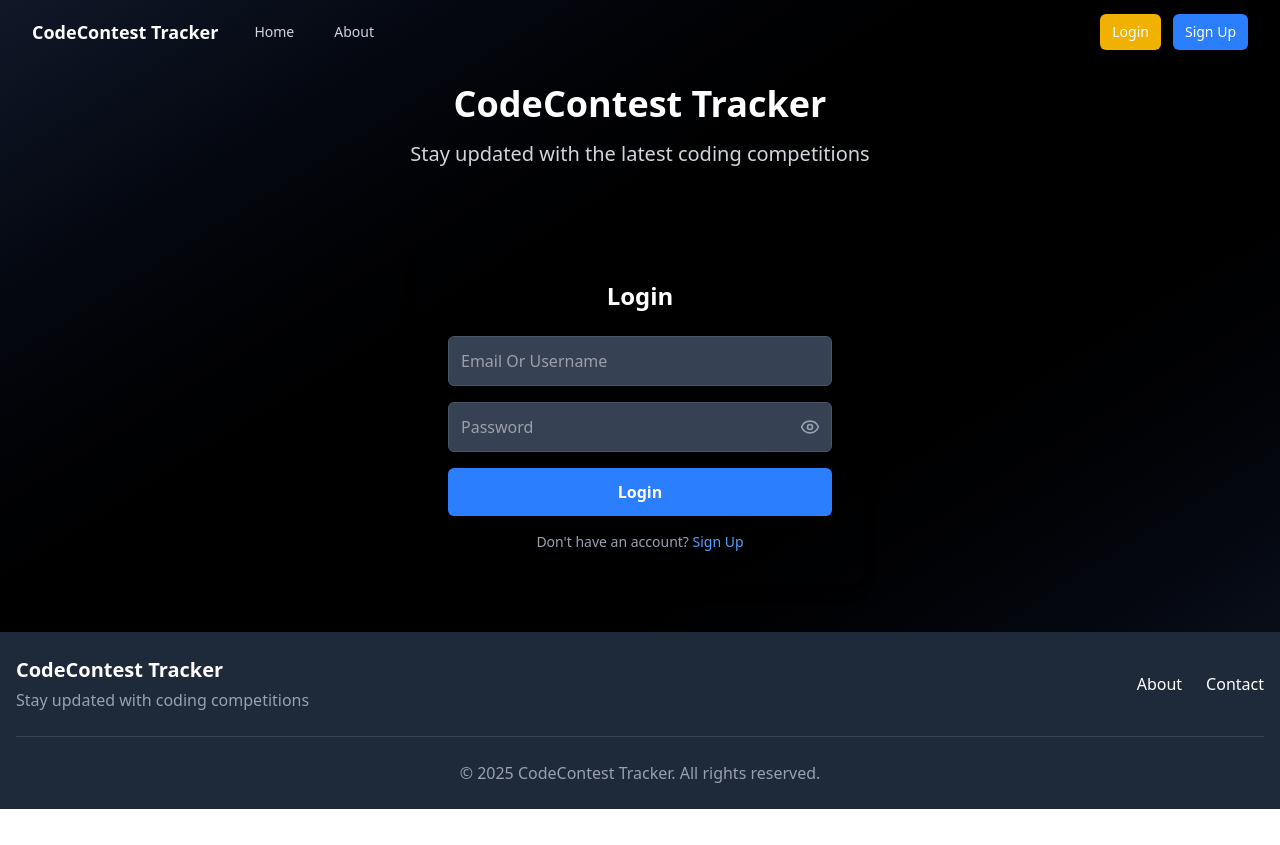
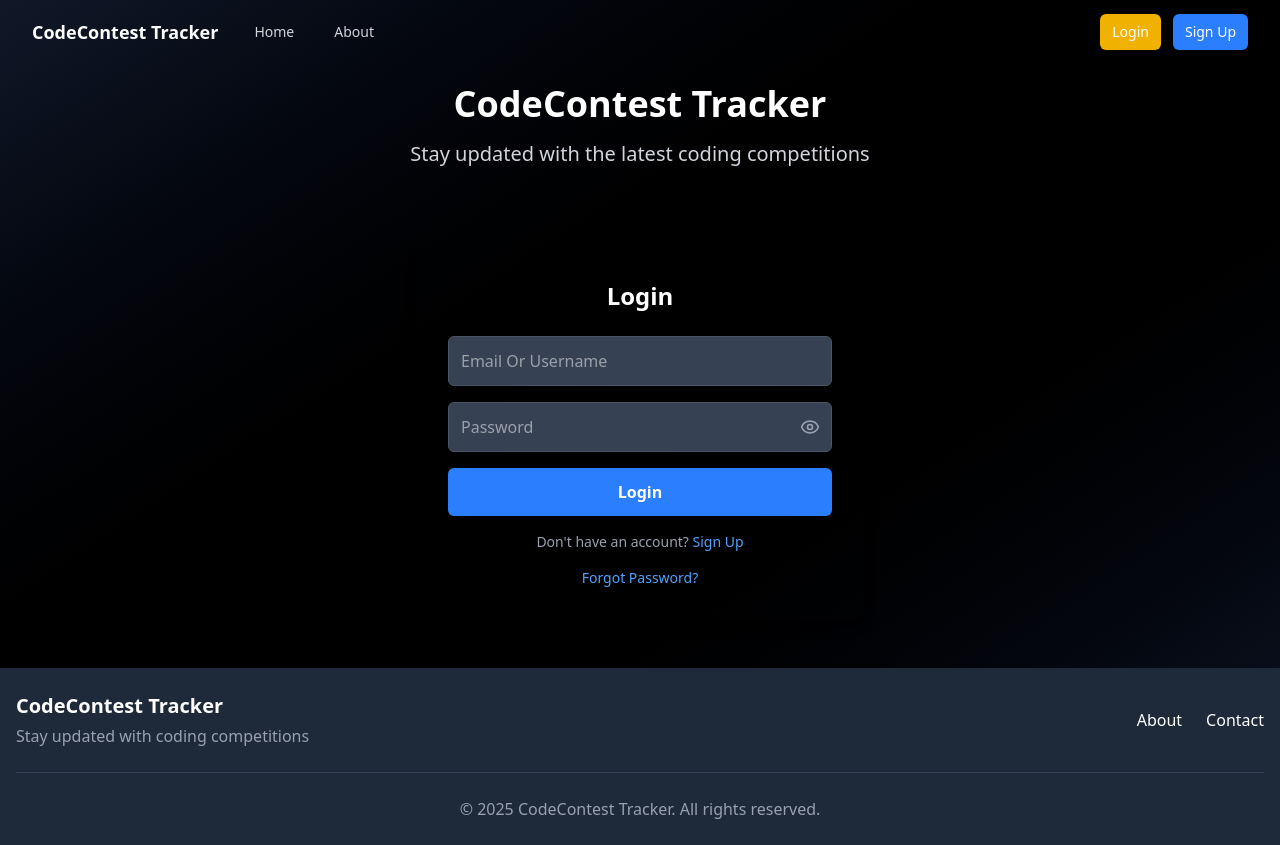
Before and after one commit to PacemakerX/codeContestTracker, a React (Vite) app in the folder codeContestTracker-frontend/: page /login in a window 1280 px wide. Before the commit the page ends 809 px from the top, so only its background shows below. Built offline with nearby package versions, Linux system fonts and the light colour scheme.

Commit message:
adds a Forgot password Link

```diff
--- a/codeContestTracker-frontend/src/components/Login.jsx
+++ b/codeContestTracker-frontend/src/components/Login.jsx
@@ -118,6 +118,14 @@ export default function LoginForm() {
             Sign Up
           </Link>
         </p>
+        <p
+          className="text-gray-400 text-sm text-center mt-4 aninmated-fadeIn"
+          style={{ animation: "fadeIn 1s ease-out" }}
+        >
+          <Link to="/forgot-password" className="text-blue-400 hover:underline">
+            Forgot Password?
+          </Link>
+        </p>
       </div>
       {/* Custom fade-in animation */}
       <style>
```
